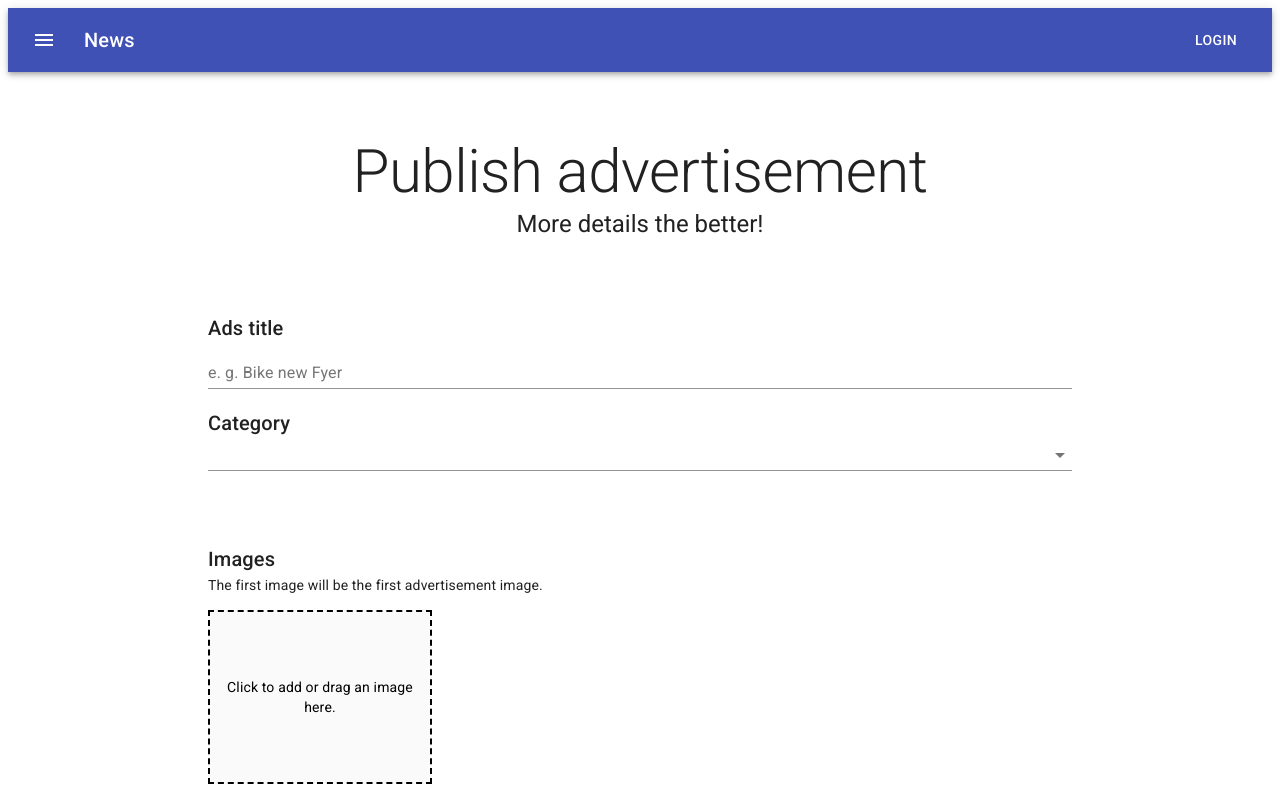
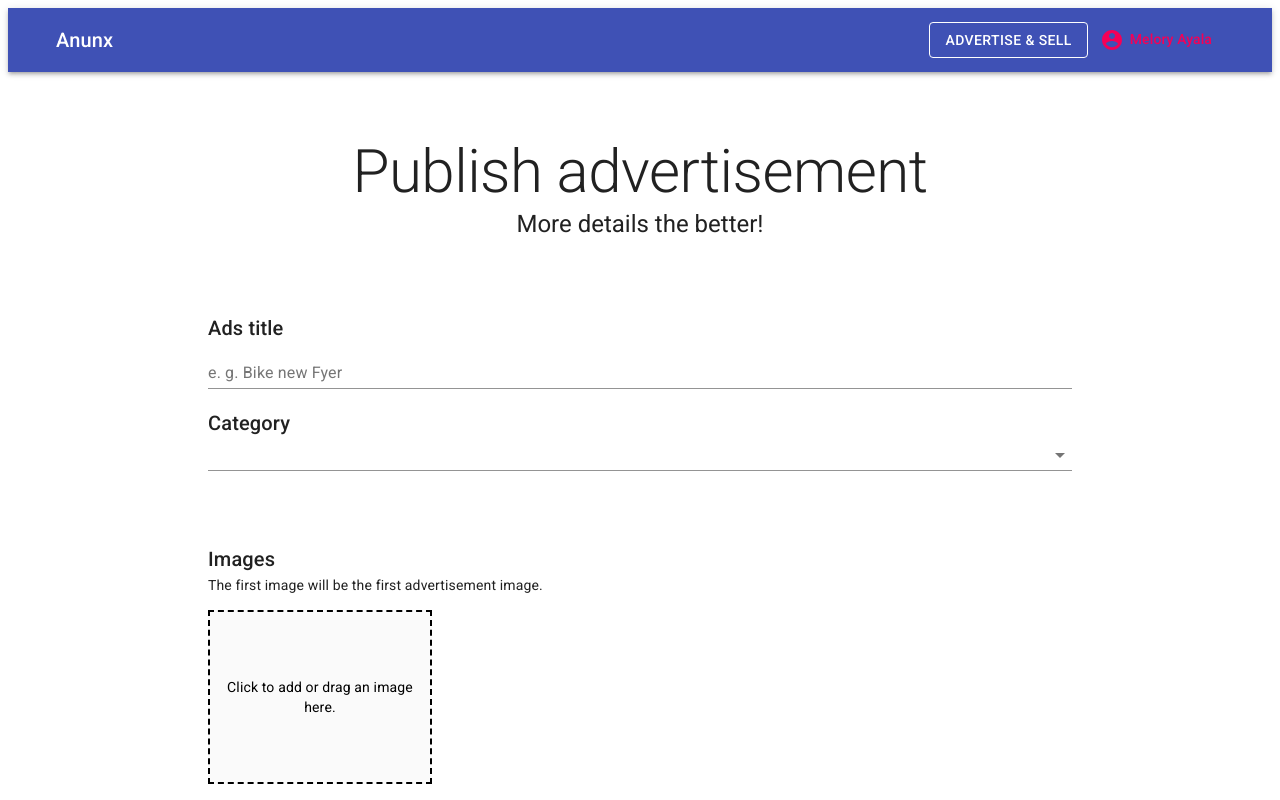
Before and after one commit to meloryayala/anunx-next-project, a Next.js app: page /user/publish in a window 1280 px wide. Shown: the top 800 px of the page. Built offline with nearby package versions, Linux system fonts and the light colour scheme.

Commit message:
Setting Header & Adding user menu

```diff
--- a/pages/index.js
+++ b/pages/index.js
@@ -49,7 +49,7 @@
                     </IconButton>
                 </Paper>
             </Container>
-            <Container maxWidth="md" className={classes.cardGrid}>
+            <Container maxWidth="lg" className={classes.cardGrid}>
                 <Typography component="h2" variant="h4" align="center" color="textPrimary">
                     Highlights
                 </Typography>
--- a/src/components/Header.js
+++ b/src/components/Header.js
@@ -1,40 +1,88 @@
-import React from 'react';
-import { makeStyles } from '@material-ui/core/styles';
-import AppBar from '@material-ui/core/AppBar';
-import Toolbar from '@material-ui/core/Toolbar';
-import Typography from '@material-ui/core/Typography';
-import Button from '@material-ui/core/Button';
-import IconButton from '@material-ui/core/IconButton';
-import MenuIcon from '@material-ui/icons/Menu';
+import React, { useState } from 'react'
+import Link from 'next/link'
+import { makeStyles } from '@material-ui/core/styles'
+
+import {
+  AppBar,
+  Toolbar,
+  Typography,
+  Button,
+  IconButton,
+  Container,
+  Avatar,
+  Menu,
+  MenuItem,
+  Divider,
+} from '@material-ui/core'
+
+import {
+  AccountCircle,
+  MenuIcon,
+} from '@material-ui/icons'
 
 const useStyles = makeStyles((theme) => ({
-  root: {
-    flexGrow: 1,
-  },
   menuButton: {
     marginRight: theme.spacing(2),
   },
   title: {
     flexGrow: 1,
   },
+  userName: {
+    marginLeft: 6,
+  },
+  divider: {
+    margin: '8px 0'
+  },
 }));
 
 export default function ButtonAppBar() {
   const classes = useStyles();
+  const [anchorUserMenu, setAnchorUserMenu] = useState(false)
+
+  const openUserMenu = Boolean(anchorUserMenu)
 
   return (
-    <div className={classes.root}>
-      <AppBar position="static">
-        <Toolbar>
-          <IconButton edge="start" className={classes.menuButton} color="inherit" aria-label="menu">
-            <MenuIcon />
-          </IconButton>
-          <Typography variant="h6" className={classes.title}>
-            News
-          </Typography>
-          <Button color="inherit">Login</Button>
-        </Toolbar>
-      </AppBar>
-    </div>
+    <>
+      <AppBar position="static" elevation={3}>
+        <Container maxWidth="lg">
+          <Toolbar>
+            <Typography variant="h6" className={classes.title}>
+              Anunx
+            </Typography>
+            <Link href="/user/publish">
+              <Button variant="outlined" color="inherit">Advertise & sell</Button>
+            </Link>
+            <IconButton color="secondary" onClick={(e) => setAnchorUserMenu(e.currentTarget)}>
+              {
+                true === false
+                  ? <Avatar src="" />
+                  : <AccountCircle />
+              }
+              <Typography variant="subtitle2" color="secondary" className={classes.userName}>
+                Melory Ayala
+              </Typography>
+            </IconButton>
+            <Menu
+              open={openUserMenu}
+              anchorEl={anchorUserMenu}
+              onClose={() => setAnchorUserMenu(null)}
+              anchorOrigin={{
+                vertical: 'top',
+                horizontal: 'right',
+              }}
+            >
+              <Link href="/user/dashboard">
+                <MenuItem>My advertisements</MenuItem>
+              </Link>
+              <Link href="/user/publish">
+                <MenuItem>Publish advertisement</MenuItem>
+              </Link>
+              <Divider className={classes.divider} />
+              <MenuItem>Log out</MenuItem>
+            </Menu>
+          </Toolbar>
+        </Container>
+      </AppBar >
+    </>
   );
 }
```
